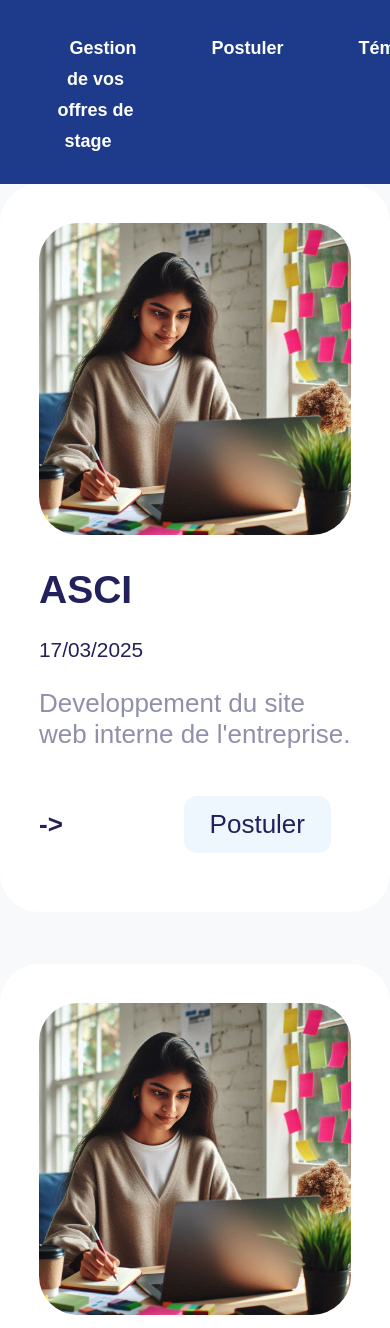
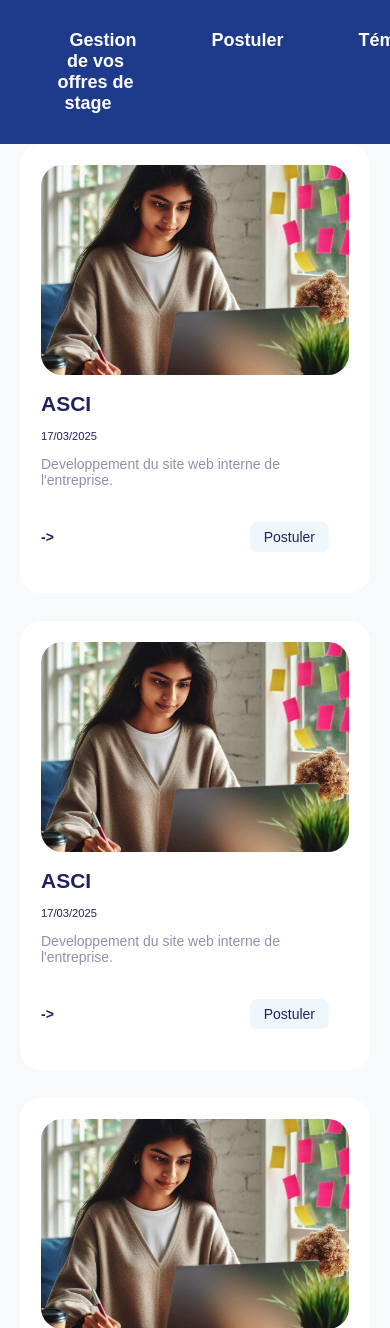
Before and after one commit to masdonte/StageConnect, a PHP site: page /pages/offer.php in a window 390 px wide; the page is wider, and only the part inside the window is pictured. Shown: the top 1328 px of that part. Run offline with PHP 8.4, Linux system fonts and the light colour scheme.

Commit message:
[fin test]

```diff
--- a/css/styles.css
+++ b/css/styles.css
@@ -21,7 +21,7 @@
 
   @media screen and (max-width: 465px) {
       html {
-          font-size:26px
+          font-size:14px
       }
   }
 
```
